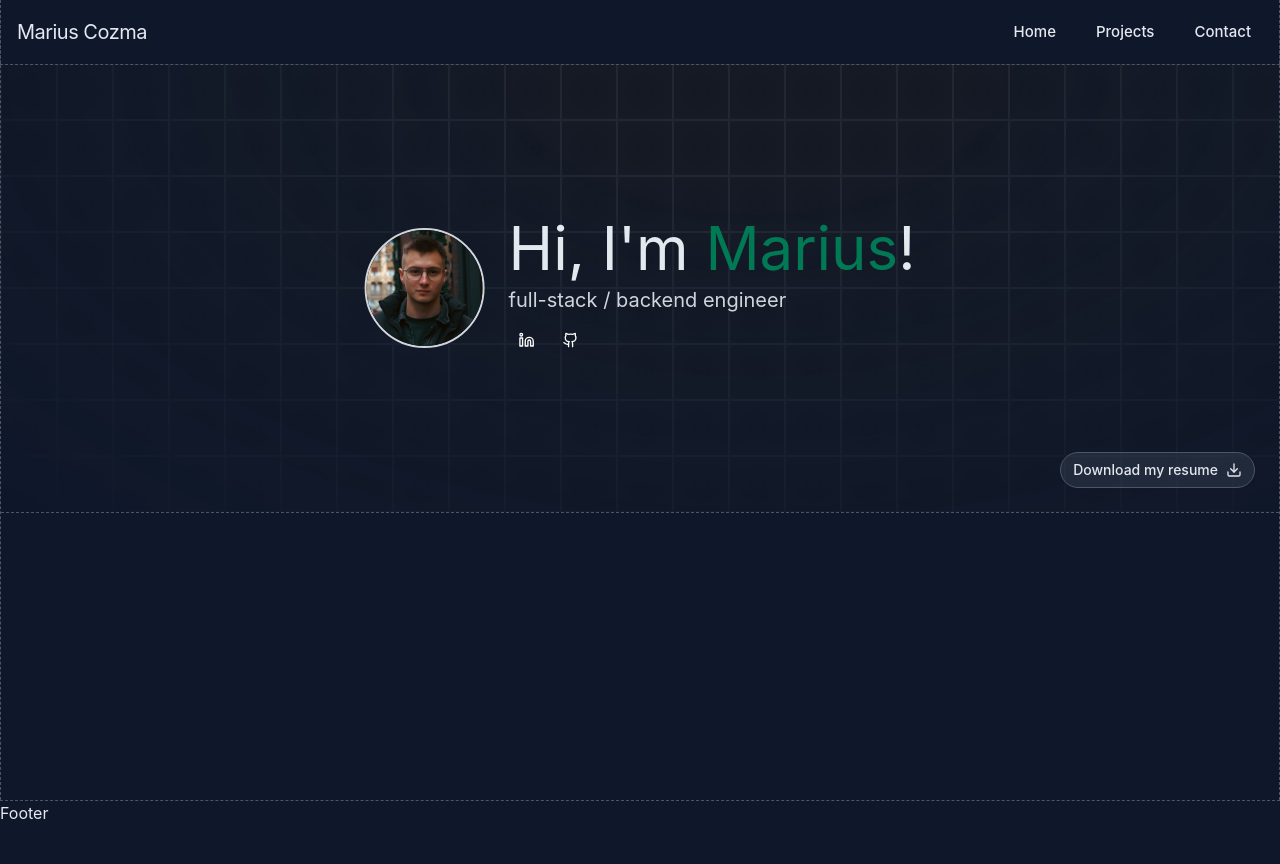
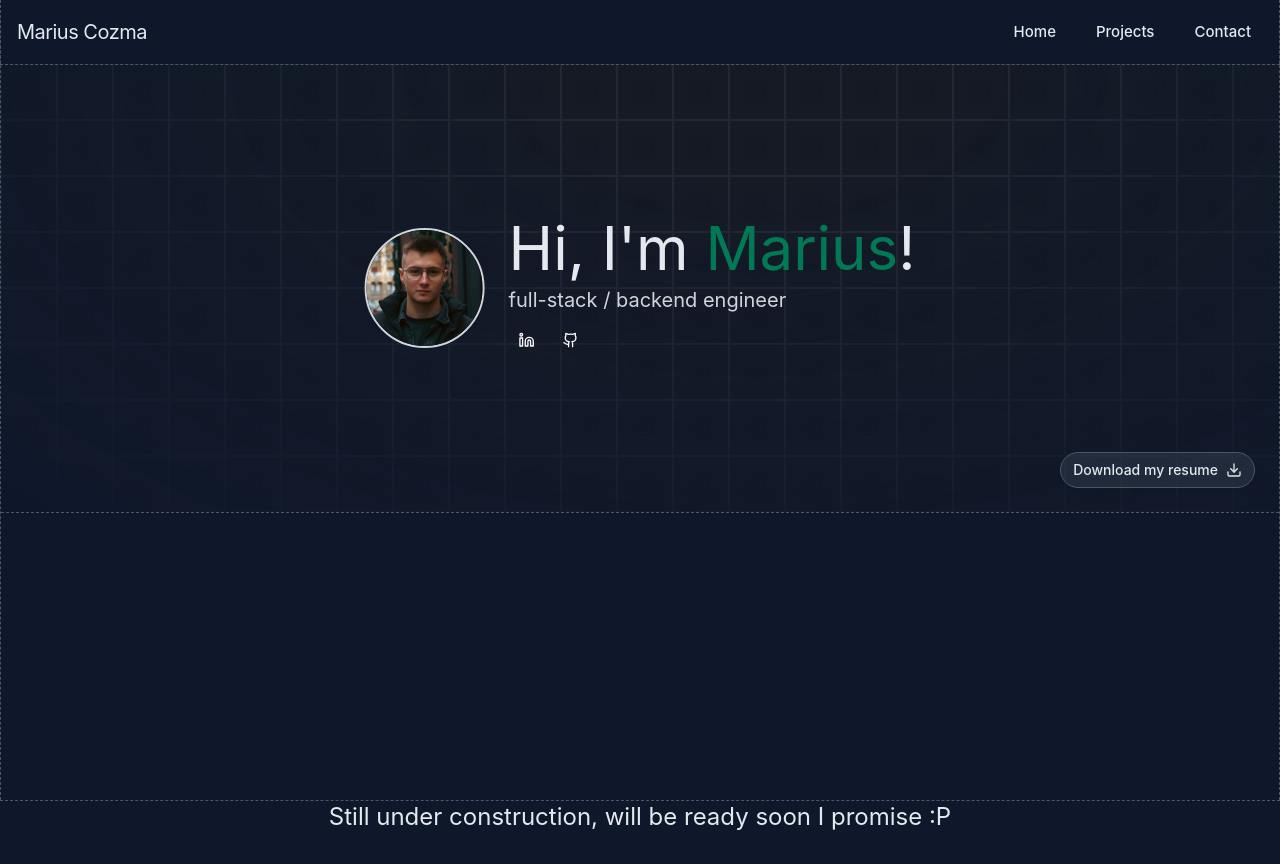
Before and after one commit to mariuscozma11/portfolio-website, a React (Vite) app: page / in a window 1280 px wide. Built offline with nearby package versions, Linux system fonts and the light colour scheme.

Commit message:
Update Footer component to display construction message with styling

```diff
--- a/src/components/footer.tsx
+++ b/src/components/footer.tsx
@@ -1,7 +1,7 @@
 
 const Footer = () => {
   return (
-    <div>Footer</div>
+    <div className="text-2xl text-center">Still under construction, will be ready soon I promise :P</div>
   )
 }
 
```
